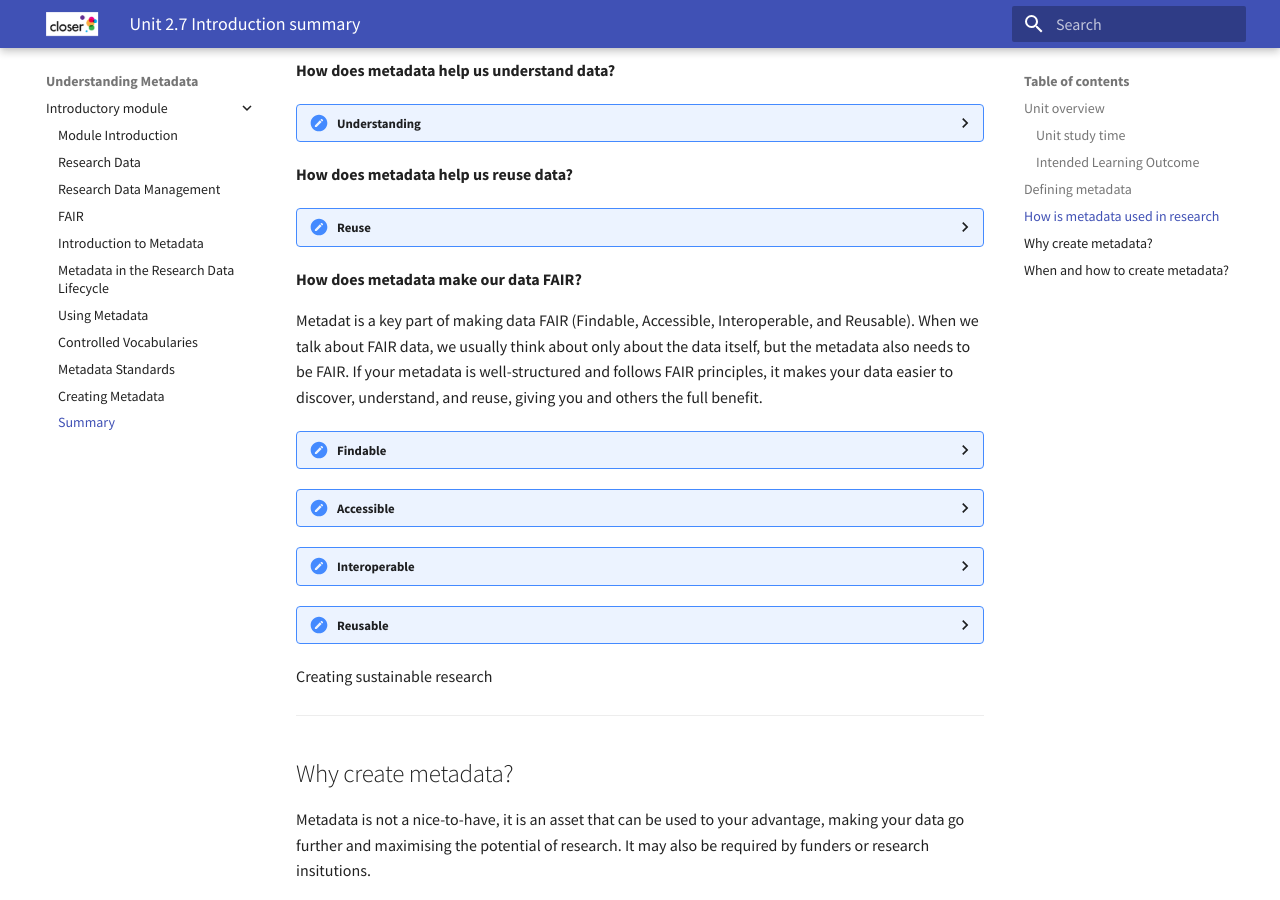
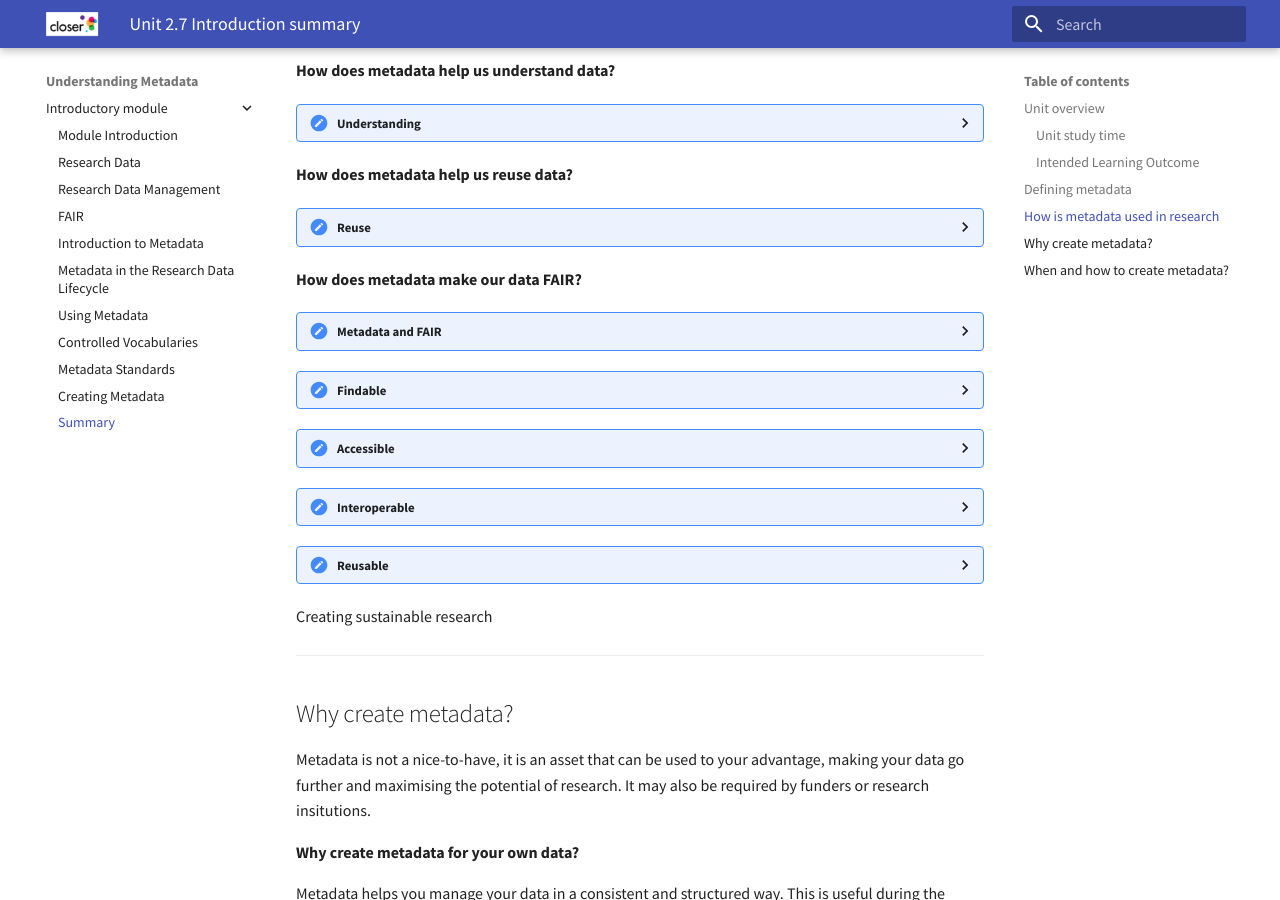
Before and after one commit to spuddybike/understanding-metadata, an MkDocs documentation site: the page built from docs/introduction/2.7 Introduction summary.md, in a window 1280 px wide and 900 px high, scrolled down 1227 px. Built offline with MkDocs 1.6.1 and Material for MkDocs 9.7.7, drawn with Linux system fonts in a browser that asks for light colours.

Commit message:
Improve clarity and fix errors in metadata section
Revised text for clarity and fixed minor errors in the metadata section.

```diff
--- a/docs/introduction/2.7 Introduction summary.md
+++ b/docs/introduction/2.7 Introduction summary.md
@@ -69,14 +69,18 @@
 <p></p>
 By helping people discover and understand existing research, metadata helps people reuse existing data. Without metadata, we might not know a study in our area of interest has been conducted and we run the risk of duplicating research. By making these studies findable and understandable, metadata to helps us resue data, saving us time, money and resources.
 
-A dataset created for one research question might also contain data valuable for a completely different enquiry. This may not be obvious when reading about an overall study however metadata, such as variable descriptions, makes these connections visible. People can then identify these opportunities and repurpose existing data, meaning we maximise the potential of data.
-
-By documenting the provenance of data, metadata helps maintain the credibility and trustworthiness of data so it can be used reliably to support other research enquiries.
+A dataset created for one research question might also contain data valuable for a completely different enquiry. This may not be obvious when reading about an overall study however metadata, such as variable descriptions, makes these connections visible. People can then identify these opportunities and repurpose existing data, meaning we maximise the potential of data.By documenting the provenance of data, metadata helps maintain the credibility and trustworthiness of data so it can be used reliably to support other research enquiries.
 </details>
 
 **How does metadata make our data FAIR?**
 
-Metadat is a key part of making data FAIR (Findable, Accessible, Interoperable, and Reusable). When we talk about FAIR data, we usually think about only about the data itself, but the metadata also needs to be FAIR. If your metadata is well-structured and follows FAIR principles, it makes your data easier to discover, understand, and reuse, giving you and others the full benefit.
+<details>
+<summary>Metadata and FAIR</summary>
+<p></p>
+
+Metadata is a key part of making data FAIR (Findable, Accessible, Interoperable, and Reusable). When we talk about FAIR data, we usually think about only about the data itself, but the metadata also needs to be FAIR. If your metadata is well-structured and follows FAIR principles, it makes your data easier to discover, understand, and reuse, giving you and others the full benefit.
+
+</details>
 
 <details>
 <summary>Findable</summary>
```
